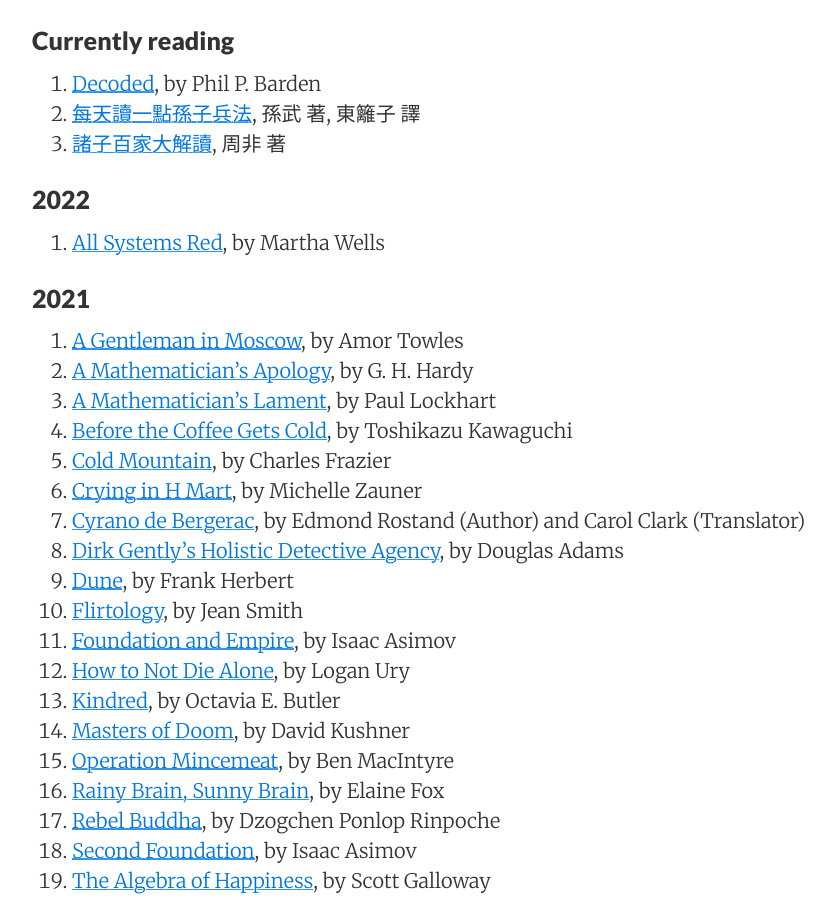
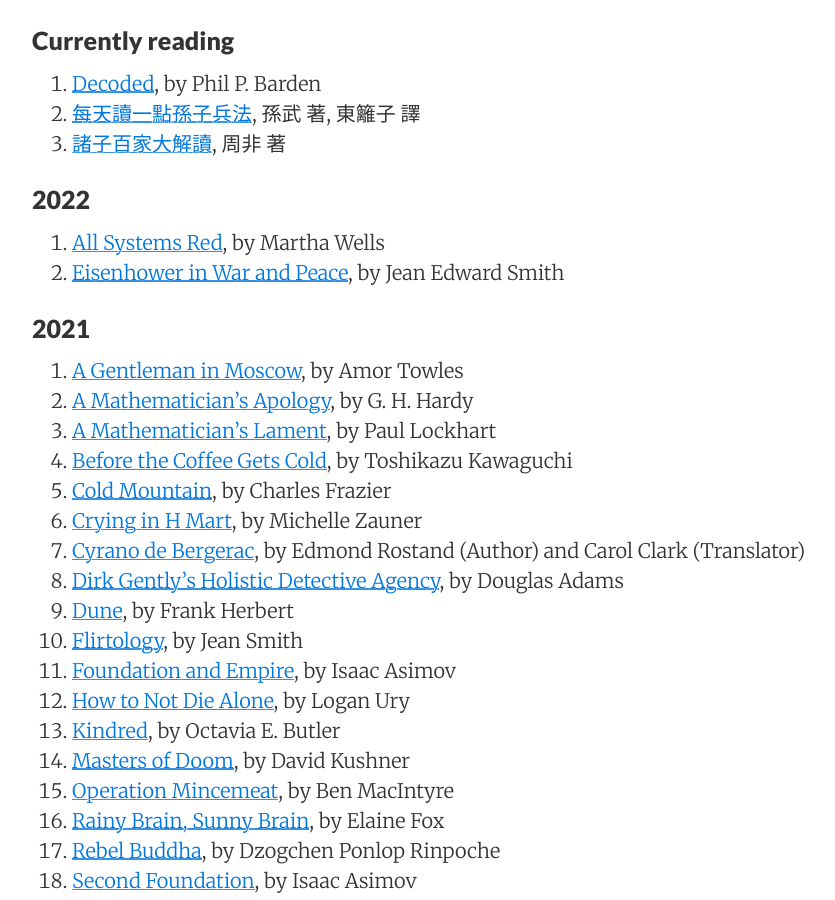
Before and after one commit to sewardlee337/sewardlee337.github.io, a Jekyll site: the page built from readinglist.md, in a window 1280 px wide and 900 px high, scrolled down 350 px. Shown: the whole window, without its empty margins (188-1023 px from the left). Built offline with Jekyll 4.4.1, drawn with Linux system fonts in a browser that asks for light colours; nearby versions of some CDN libraries.

Commit message:
fix reading list

```diff
--- a/readinglist.md
+++ b/readinglist.md
@@ -19,6 +19,7 @@ _"My alma mater was books, a good library... I could spend the rest of my life r
 ### 2022
 
 1. [All Systems Red](https://amzn.to/3Fq03xP), by Martha Wells
+1. [Eisenhower in War and Peace](https://amzn.to/3JtzeLm), by Jean Edward Smith
 
 
 
```
